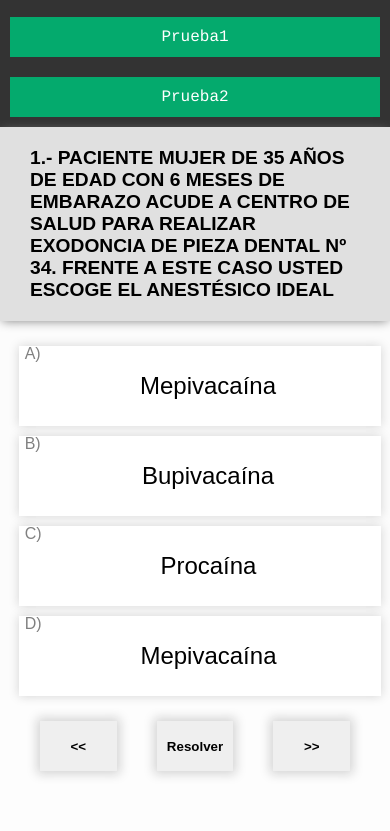
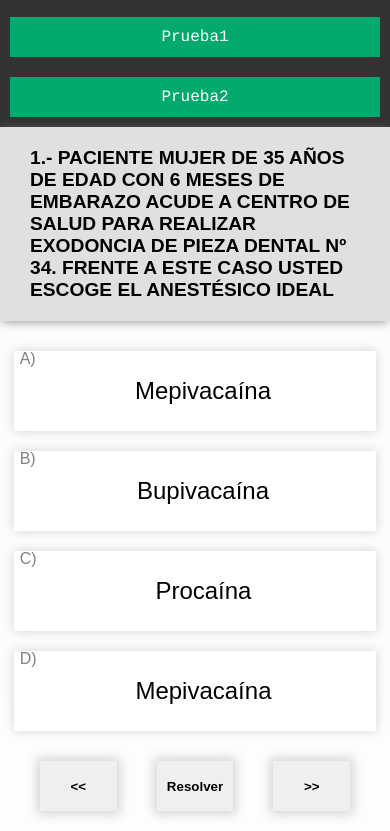
Before and after one commit to IvanitoVS/ProyectoTest, a plain HTML site: page index.html in a window 390 px wide. Shown: the part 144-975 px from the top of the page. Before the commit the page ends 935 px from the top, so only its background shows below. Drawn offline with Linux system fonts and the light colour scheme.

Commit message:
Margin responsive

```diff
--- a/css/index.css
+++ b/css/index.css
@@ -156,12 +156,12 @@ section div {
   }
   section div{
     width: 93%;
-    margin: 0px 5px;
-
+    margin: 0px;
   }
   .opciones {
     width: 100%;
     height: 80px;
+    margin: 10px 0px;
   }
   .botones_inferiores {
     margin: 20px;
```
